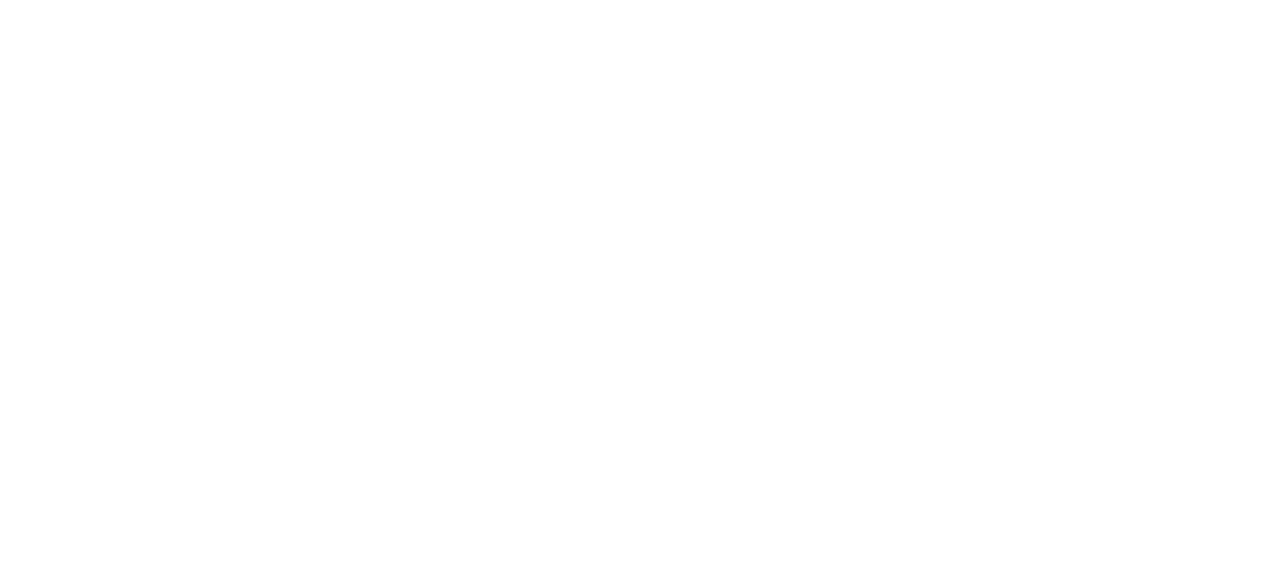
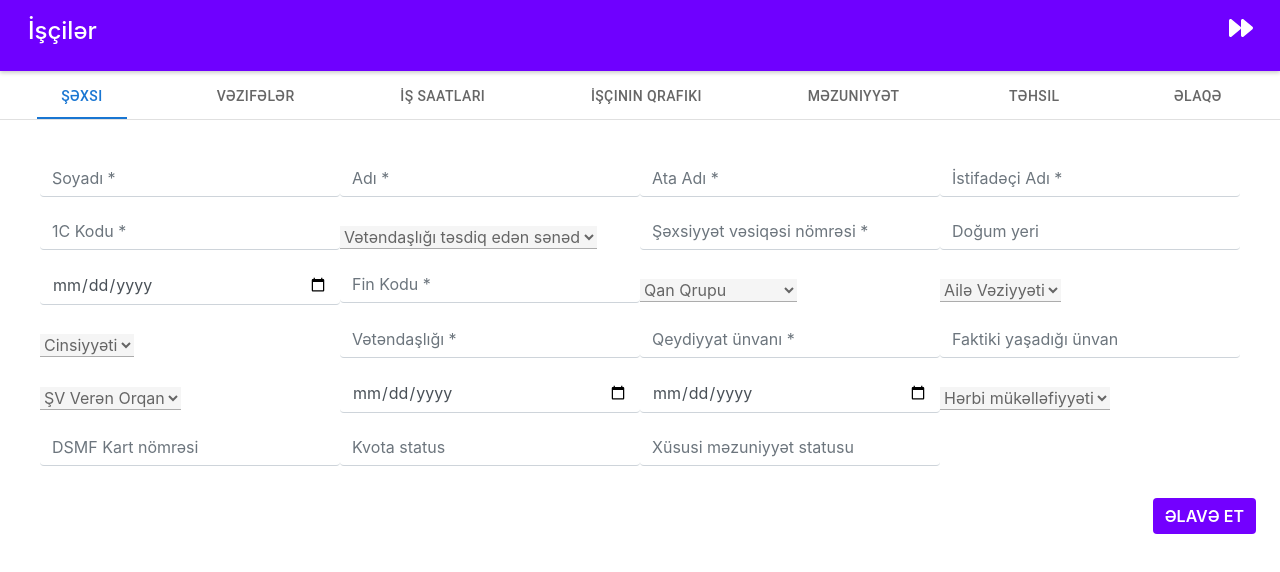
Before and after one commit to yusifmustafa/MyHrProject, a React (Create React App) app: page /add-user in a window 1280 px wide. Before the commit this address had no page. Shown: the top 572 px of the page. Built offline with nearby package versions, Linux system fonts and the light colour scheme.

Commit message:
methodlari addUser componentine dashidim neticede handleOnClick onChange  methodumu,statedeki formumu props olaraq Personal.jsx gonderdim.

```diff
--- a/src/App.js
+++ b/src/App.js
@@ -4,10 +4,12 @@ import Adduser from "./components/Adduser";
 import Tablelist from "./components/Tablelist";
 function App() {
   return (
-      <Routes>
+    <Routes>
+
         <Route path="/" element={<Tablelist />} />
-        <Route path="/Adduser" element={<Adduser />} />
-      </Routes>
+        <Route path="add-user" element={<Adduser />} />
+
+    </Routes>
   );
 }
 
--- a/src/components/Adduser.jsx
+++ b/src/components/Adduser.jsx
@@ -5,29 +5,56 @@ import { TabContext, TabList, TabPanel } from "@mui/lab";
 import Personal from "./Personal";
 import Department from "./Department";
 import Education from "./Education";
-import { Link } from "react-router-dom";
+import { Link, useParams } from "react-router-dom";
 import { FaBackward } from "react-icons/fa";
+export const ADD_USER = "ADD_USER";
+export const EDIT_PERSON = "EDIT_PERSON";
 function Adduser() {
-  const [value, SetValue] = useState(0);
+  const [form, setForm] = useState({});
+
+  const onChange = (e) => {
+    setForm({ ...form, [e.target.name]: e.target.value });
+  };
+
+  const handleOnClick = (e) => {
+    const { action, data } = e;
+    if (action === ADD_USER) {
+      data.userId = 0;
+      setForm(data);
+      //  setForm({ userId: 0 });
+      console.log("addUserForm", form);
+      upsertPerson();
+      console.log("setFormData", data);
+    } else if (action === EDIT_PERSON) {
+      setForm(data);
+      upsertPerson();
+    }
+  };
+  const [value, setValue] = useState("1");
+  const { userId } = useParams();
+  // console.log("userId: ", userId);
+  const selectedUserId = userId;
 
   const handleChange = (event, newValue) => {
-    SetValue(newValue);
+    setValue(newValue);
   };
+
   return (
     <div>
       <div className="navbar">
         <h4>İşçilər</h4>
         <h4 className="backIcon">
           <Link className="goToHomePage" to="/">
-          <FaBackward/>
+            <FaBackward />
           </Link>
         </h4>
       </div>
+
       <div className="tabs">
         <TabContext value={value}>
           <Box sx={{ borderBottom: 1, borderColor: "divider" }}>
             <TabList onChange={handleChange} aria-label="lab API tabs example">
-              <Tab className="tab" label="Şəxsi" value="1"  />
+              <Tab className="tab" label="Şəxsi" value="1" />
               <Tab className="tab" label="Vəzifələr" value="2" />
               <Tab className="tab" label="İş Saatları" />
               <Tab className="tab" label="İşçinin qrafiki" />
@@ -37,7 +64,12 @@ function Adduser() {
             </TabList>
           </Box>
           <TabPanel value="1">
-            <Personal />
+            <Personal
+              userId={selectedUserId}
+              onChange={onChange}
+              handleOnClick={handleOnClick}
+              form={form}
+            />
           </TabPanel>
           <TabPanel value="2">
             <Department />
@@ -49,6 +81,38 @@ function Adduser() {
       </div>
     </div>
   );
+
+  function getDataFromLocalStorage() {
+    const dataString = localStorage.getItem("data");
+    const data = dataString ? JSON.parse(dataString) : [];
+    return data;
+  }
+
+  function upsertPerson() {
+    let updateData = getDataFromLocalStorage();
+    console.log("upsertForm", form);
+    if (form.userId === 0) {
+      form.userId = getMaxUserId();
+      updateData.push(form);
+      console.log("pushForm", form);
+    } else if (form.userId > 0) {
+      updateData = (updateData ? updateData : []).map((item) => {
+        if (item.userId === form.userId) return form;
+        else return item;
+      });
+    }
+    if (updateData && typeof updateData === "object") {
+      localStorage.setItem("data", JSON.stringify(updateData));
+    }
+  }
+  function getMaxUserId() {
+    const data = getDataFromLocalStorage();
+    let userId = 0;
+    (data ? data : []).forEach((item) => {
+      if (item.userId > userId) userId = item.userId;
+    });
+    return userId + 1;
+  }
 }
 
 export default Adduser;
--- a/src/components/Personal.jsx
+++ b/src/components/Personal.jsx
@@ -1,68 +1,124 @@
 import React from "react";
+import { ADD_USER } from "./Adduser";
 
-function Personal() {
+function Personal({ userId, handleOnClick, onChange, form }) {
   return (
-    <form>
+    <div>
       <div className="form">
         <div className="form-group">
-          <input type="email" className="form-control" placeholder="Soyadı *" />
-        </div>
-        <div className="form-group">
-          <input type="text" className="form-control" placeholder="Adı *" />
-        </div>
-        <div className="form-group">
-          <input type="text" className="form-control" placeholder="Ata Adı *" />
+          <input
+            name="surname"
+            type="text"
+            className="form-control"
+            placeholder="Soyadı *"
+            onChange={onChange}
+            value={form.surname}
+          />
         </div>
         <div className="form-group">
           <input
+            name="name"
+            type="text"
+            className="form-control"
+            placeholder="Adı *"
+            onChange={onChange}
+            value={form.name}
+          />
+        </div>
+        <div className="form-group">
+          <input
+            name="fathername"
+            type="text"
+            className="form-control"
+            placeholder="Ata Adı *"
+            value={form.fathername}
+            onChange={onChange}
+          />
+        </div>
+        <div className="form-group">
+          <input
+            name="username"
             type="text"
             className="form-control"
             placeholder="İstifadəçi Adı *"
+            value={form.username}
+            onChange={onChange}
           />
         </div>
         <div className="form-group">
-          <input type="text" className="form-control" placeholder="1C Kodu *" />
+          <input
+            name="1ckod"
+            type="text"
+            className="form-control"
+            placeholder="1C Kodu *"
+            value={form.code}
+            onChange={onChange}
+          />
         </div>
         <div className="form-group">
-          <select className="form-select" aria-label="Default select example">
-            <option selected>Vətəndaşlığı təsdiq edən sənəd</option>
-            <option value="1">Şəxsiyyət vəsiqəsi</option>
-            <option value="2">Pasport</option>
-            <option value="3">Müvəqqəti Yaşamaq İcazəsi</option>
-            <option value="4">İş İcazəsi</option>
+          <select
+          name="idcard"
+            className="form-select"
+            aria-label="Default select example"
+            onChange={onChange}
+            value={form.idcard}
+          >
+            <option>Vətəndaşlığı təsdiq edən sənəd</option>
+            <option>Şəxsiyyət vəsiqəsi</option>
+            <option>Pasport</option>
+            <option>Müvəqqəti Yaşamaq İcazəsi</option>
+            <option>İş İcazəsi</option>
           </select>
         </div>
         <div className="form-group">
           <input
+          name="passport"
             type="text"
             className="form-control"
             placeholder="Şəxsiyyət vəsiqəsi nömrəsi *"
+            onChange={onChange}
+            value={form.passport}
           />
         </div>
         <div className="form-group">
           <input
+          name="birthplace"
             type="text"
             className="form-control"
             placeholder="Doğum yeri "
+            onChange={onChange}
+            value={form.birthplace}
           />
         </div>
         <div className="form-group">
           <input
+          name="birthday"
             type="date"
             className="form-control"
             placeholder="Doğum tarixi "
+            onChange={onChange}
+            value={form.birthday}
           />
         </div>
         <div className="form-group">
           <input
+          name="fincode"
             type="text"
             className="form-control"
             placeholder="Fin Kodu *"
+            onChange={onChange}
+            value={form.fincode}
           />
         </div>
         <div className="form-group">
-          <select className="form-select" aria-label="Default select example">
-            <option selected>Qan Qrupu</option>
+          <select
+          name='bloodgroup'
+            className="form-select"
+            aria-label="Default select example"
+            onChange={onChange}
+            value={form.bloodgroup}
+          >
+            <option>Qan Qrupu</option>
             <option value="1">I Qrup (0 RH +)</option>
             <option value="2">I Qrup (0 RH -)</option>
             <option value="3">II Qrup (A RH +)</option>
@@ -74,43 +130,70 @@ function Personal() {
           </select>
         </div>
         <div className="form-group">
-          <select className="form-select" aria-label="Default select example">
-            <option selected>Ailə Vəziyyəti</option>
+          <select
+          name="maritalstatus"
+            className="form-select"
+            aria-label="Default select example"
+            onChange={onChange}
+            value={form.maritalstatus}
+          >
+            <option>Ailə Vəziyyəti</option>
             <option value="1">Evli</option>
             <option value="2">Subay</option>
           </select>
         </div>
         <div className="form-group">
-          <select className="form-select" aria-label="Default select example">
-            <option selected>Cinsiyyəti</option>
+          <select
+          name="gender"
+            className="form-select"
+            aria-label="Default select example"
+            onChange={onChange}
+            value={form.gender}
+          >
+            <option>Cinsiyyəti</option>
             <option value="1">Kişi</option>
             <option value="2">Qadın</option>
           </select>
         </div>
         <div className="form-group">
           <input
+          name="citizenship"
             type="text"
             className="form-control"
             placeholder="Vətəndaşlığı *"
+            onChange={onChange}
+            value={form.citizenship}
           />
         </div>
         <div className="form-group">
           <input
+          name="registerationaddress"
             type="text"
             className="form-control"
             placeholder="Qeydiyyat ünvanı *"
+            onChange={onChange}
+            value={form.registerationaddress}
           />
         </div>
         <div className="form-group">
           <input
+          name="address"
             type="text"
             className="form-control"
             placeholder="Faktiki yaşadığı ünvan "
+            onChange={onChange}
+            value={form.address}
           />
         </div>
         <div className="form-group">
-          <select className="form-select" aria-label="Default select example">
-            <option selected>ŞV Verən Orqan</option>
+          <select
+          name="docorganization"
+            className="form-select"
+            aria-label="Default select example"
+            onChange={onChange}
+            value={form.docorganization}
+          >
+            <option>ŞV Verən Orqan</option>
             <option value="1">Asan 1</option>
             <option value="2">Asan 2</option>
             <option value="2">Asan 3</option>
@@ -118,51 +201,81 @@ function Personal() {
         </div>
         <div className="form-group">
           <input
+          name="docstartdate"
             type="date"
             className="form-control"
             placeholder="ŞV verilmə tarixi "
+            onChange={onChange}
+            value={form.docstartdate}
           />
         </div>
         <div className="form-group">
           <input
+          name="docenddate"
             type="date"
             className="form-control"
             placeholder="ŞV bitmə tarixi "
+            onChange={onChange}
+            value={form.docenddate}
           />
         </div>
         <div className="form-group">
-          <select className="form-select" aria-label="Default select example">
-            <option selected>Hərbi mükəlləfiyyəti</option>
+          <select
+          name="militarystatus"
+            className="form-select"
+            aria-label="Default select example"
+            onChange={onChange}
+            value={form.militarystatus}
+          >
+            <option>Hərbi mükəlləfiyyəti</option>
             <option value="1">H/M</option>
             <option value="2">Yoxdur</option>
           </select>
         </div>
         <div className="form-group">
           <input
+          name="dsmfcardnumber"
             type="number"
             className="form-control"
             placeholder="DSMF Kart nömrəsi "
+            onChange={onChange}
+            value={form.dsmfcardnumber}
           />
         </div>
         <div className="form-group">
           <input
+          name="quotastatus"
             type="text"
             className="form-control"
             placeholder="Kvota status"
+            onChange={onChange}
+            value={form.quotastatus}
           />
         </div>
         <div className="form-group">
           <input
+          name="graduation"
             type="text"
             className="form-control"
             placeholder="Xüsusi məzuniyyət statusu"
+            onChange={onChange}
+            value={form.graduation}
           />
         </div>
       </div>
-      <button type="submit" className="btn btn-primary" id="addUser">
+      <button
+        onClick={() =>
+          handleOnClick({
+            action: ADD_USER,
+            data: form,
+          })
+        }
+        className="btn btn-primary"
+        id="addUser"
+      >
         ƏLAVƏ ET
       </button>
-    </form>
+    </div>
   );
 }
 
```
Also changed, not shown: src/components/EmpRegister.jsx (added, +8 -0 lines), src/components/HomePage.jsx (added, +7 -0 lines), src/components/Tablelist.jsx (+16 -48 lines), src/components/Adduser.css (line endings or trailing spaces).
